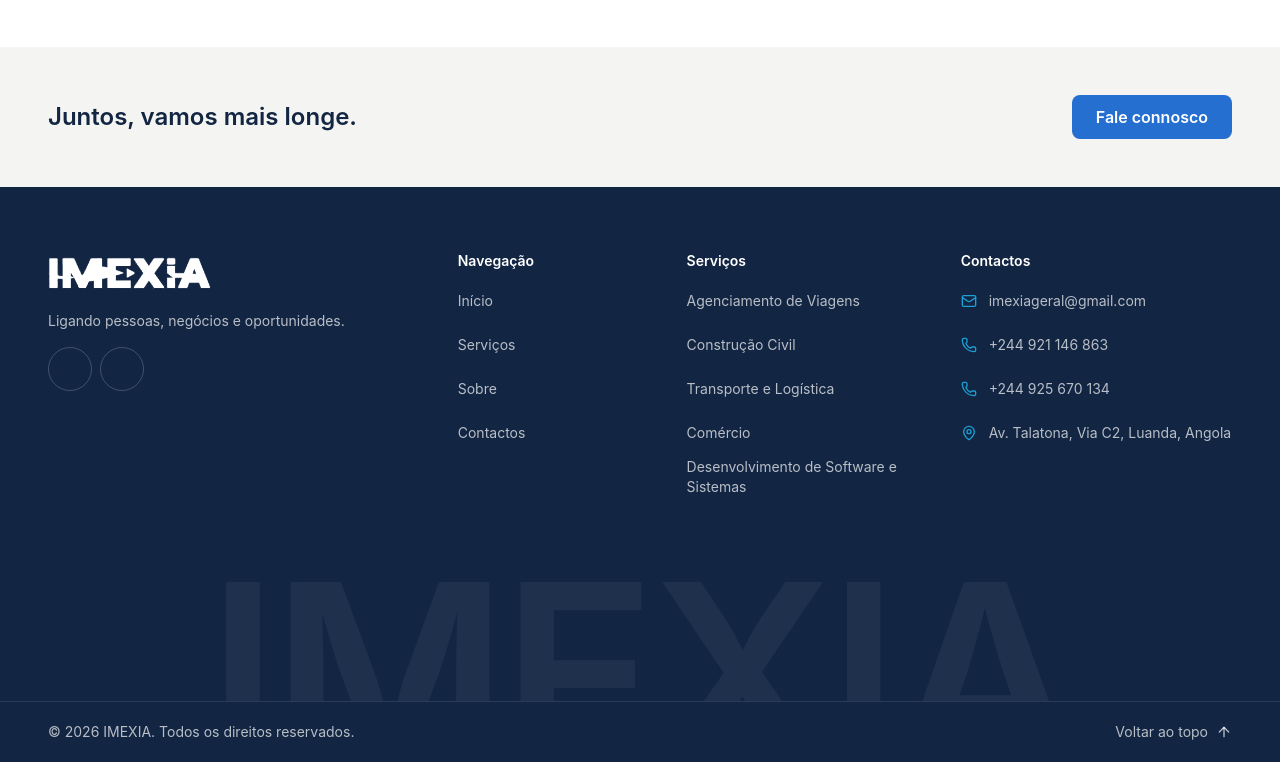
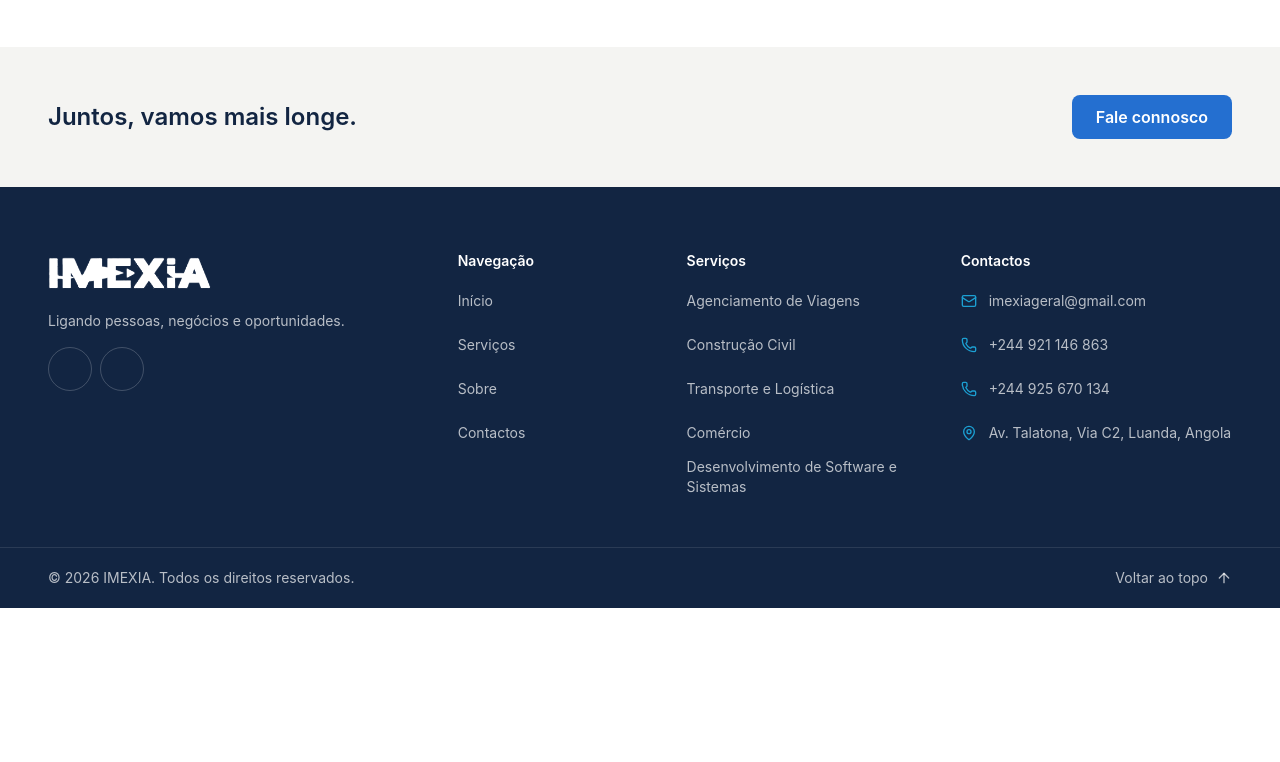
Before and after one commit to 0xchg/Project-IMEXIA, a React (Vite) app in the folder website-institucional/: page / in a window 1280 px wide. Shown: the part 1901-2663 px from the top of the page. After the commit the page ends 2509 px from the top, so only its background shows below. Built offline with nearby package versions, Linux system fonts and the light colour scheme; some icons are missing.

Commit message:
feat: remove company name display from Footer component for improved design

```diff
--- a/website-institucional/src/components/Footer.tsx
+++ b/website-institucional/src/components/Footer.tsx
@@ -104,13 +104,6 @@ function Footer() {
         </FooterColumn>
       </div>
 
-      <p
-        aria-hidden="true"
-        className="pointer-events-none mb-[-8vw] text-center text-[20vw] leading-none font-semibold tracking-tight text-canvas/5 select-none"
-      >
-        {company.name}
-      </p>
-
       <div className="relative flex flex-wrap items-center justify-between gap-x-6 border-t border-canvas/10 bg-ink px-4 py-2 md:px-6 lg:px-12">
         <p>
           © {year} {company.name}. {labels.rights}
```
